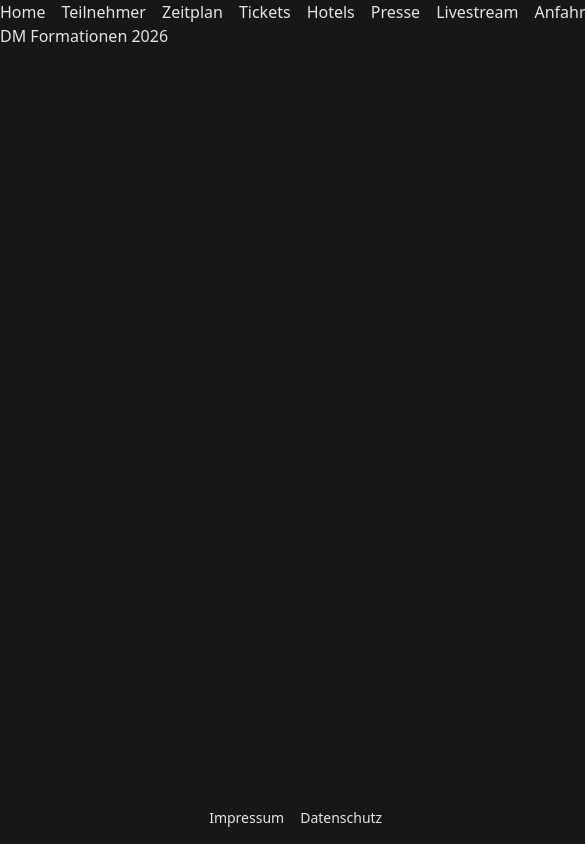
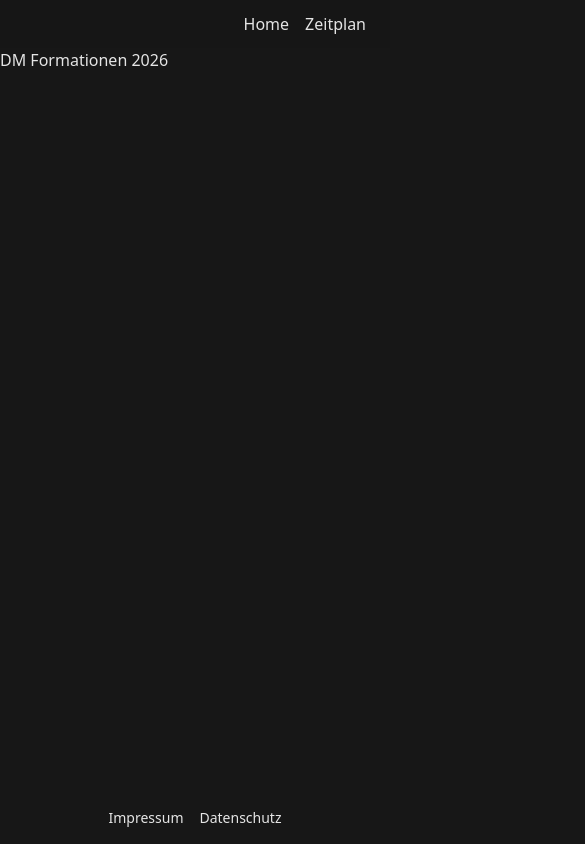
Before and after one commit to TSC-Rot-Gold-Casino-Nurnberg-e-V/dm-formationen, a Next.js app: page / in a window 390 px wide. Shown: the whole page, 585 px wide, since content can reach past the window. Built offline with nearby package versions, Linux system fonts and the light colour scheme.

Commit message:
feat: refactor Navigation component with responsive layout and dynamic link rendering

```diff
--- a/components/Navigation.tsx
+++ b/components/Navigation.tsx
@@ -1,34 +1,48 @@
 import Link from "next/link";
+import { twMerge } from "tailwind-merge";
+import { ComponentProps, PropsWithChildren } from "react";
+
+const NAV_ITEMS = [
+  { href: "/", label: "Home" },
+  // { href: "/teams", label: "Teams" },
+  // { href: "/tickets", label: "Tickets" },
+  { href: "/zeitplan", label: "Zeitplan" },
+  // { href: "/hotels", label: "Hotels" },
+  // { href: "/presse", label: "Presse" },
+  // { href: "/livestream", label: "Livestream" },
+  // { href: "/anfahrt", label: "Anfahrt" },
+];
 
 export const Navigation = () => (
-  <header>
-    <nav>
-      <ul className="flex gap-4 ml-auto w-fit">
-        <li>
-          <Link href="/">Home</Link>
-        </li>
-        <li>
-          <Link href="/teilnehmer">Teilnehmer</Link>
-        </li>
-        <li>
-          <Link href="/zeitplan">Zeitplan</Link>
-        </li>
-        <li>
-          <Link href="/tickets">Tickets</Link>
-        </li>
-        <li>
-          <Link href="/hotels">Hotels</Link>
-        </li>
-        <li>
-          <Link href="/presse">Presse</Link>
-        </li>
-        <li>
-          <Link href="/livestream">Livestream</Link>
-        </li>
-        <li>
-          <Link href="/anfahrt">Anfahrt</Link>
-        </li>
-      </ul>
+  <header className="w-screen sticky top-0 bg-base-900/90">
+    <nav className="container">
+      <div className="overflow-x-auto max-w-full not-prose">
+        <ul className="flex flex-nowrap whitespace-nowrap ml-auto w-fit">
+          {NAV_ITEMS.map((item) => (
+            <li key={item.href}>
+              <BrandLink href={item.href}>{item.label}</BrandLink>
+            </li>
+          ))}
+        </ul>
+      </div>
     </nav>
   </header>
 );
+
+const BrandLink = ({
+  href,
+  className,
+  children,
+  ...props
+}: PropsWithChildren<ComponentProps<"a"> & { href: string }>) => (
+  <Link
+    href={href}
+    className={twMerge(
+      "px-2 py-3 hover:text-white text-base-200 transition-colors block rounded-full",
+      className,
+    )}
+    {...props}
+  >
+    {children}
+  </Link>
+);
```
